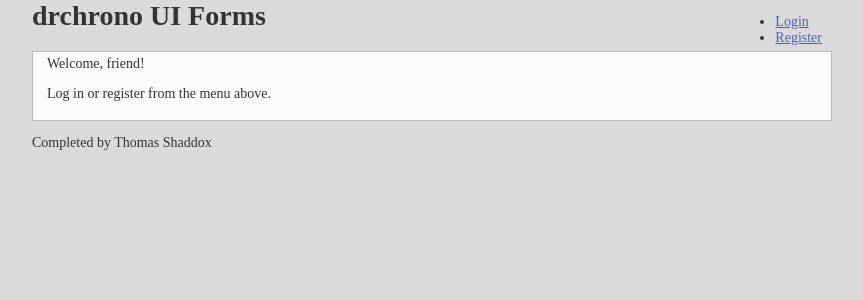
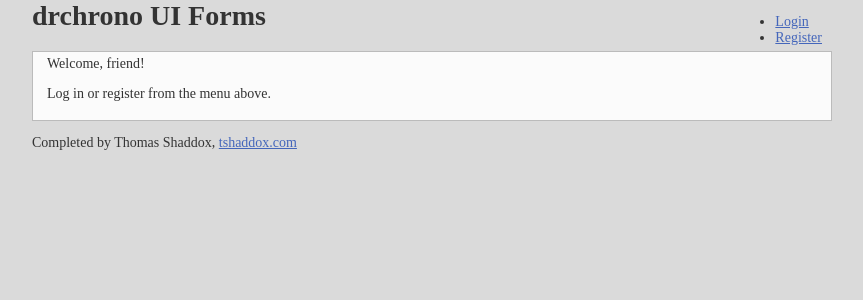
Before and after one commit to tshddx/drchrono_programmer_test, a Django app: template templates/uiforms/index.html in a window 1280 px wide. Shown: the top 300 px of the page, without its empty margins (208-1071 px from the left). Run offline with Django 3.2, Linux system fonts and the light colour scheme; the template is opened without the code that fills it, so the values that code supplies are empty; some libraries are stand-ins or nearby versions.

Commit message:
Added my homepage url to the footer.

```diff
--- a/templates/uiforms/base.html
+++ b/templates/uiforms/base.html
@@ -50,7 +50,7 @@
       </div>
 
       <div id="footer">
-        <p>Completed by Thomas Shaddox</p>
+        <p>Completed by Thomas Shaddox, <a href="http://tshaddox.com">tshaddox.com</a></p>
       </div>
 
     </div>
```
